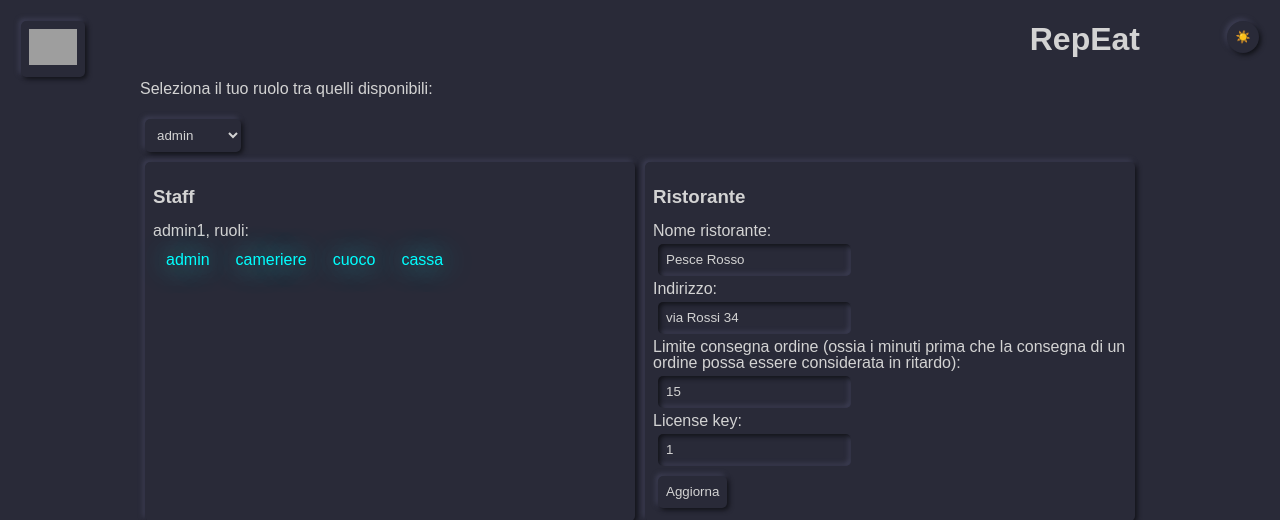
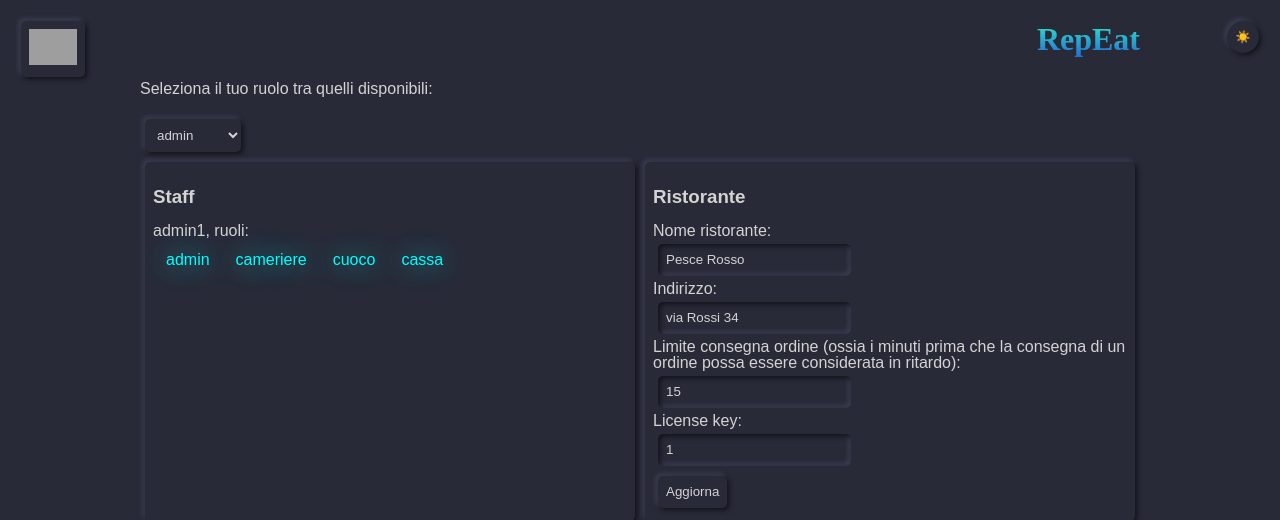
Before and after one commit to glmquint/RepEat, a PHP site: page /php/home.php in a window 1280 px wide. Shown: the top 520 px of the page. Run offline with PHP 8.4, Linux system fonts and the light colour scheme; the visitor is signed in with stand-in values (Sample User, id 1); data comes from the database, SQL or seed files in the repository; data that the repository does not hold is empty; grey boxes are pictures that could not be loaded.

Commit message:
add custom google font as main h1

```diff
--- a/css/neonmorphism.css
+++ b/css/neonmorphism.css
@@ -182,6 +182,10 @@ html {
 
 #main-h1{
     text-align: right;
+    font-family: 'Fredoka One';
+    background: -webkit-linear-gradient(#2cebcc, #256ad3);
+    -webkit-background-clip: text;
+    -webkit-text-fill-color: transparent;
 }
 
 #main-nav{
@@ -656,9 +660,13 @@ a:active{
     position: relative;
 }
 
+.material-icons{
+    user-select: none;
+}
 
 
-/*-------input range----------*/
+
+/*-------input range (non usato per il progetto RepEat..)----------*/
 
 input[type=range] {
     -webkit-appearance: none;
```
